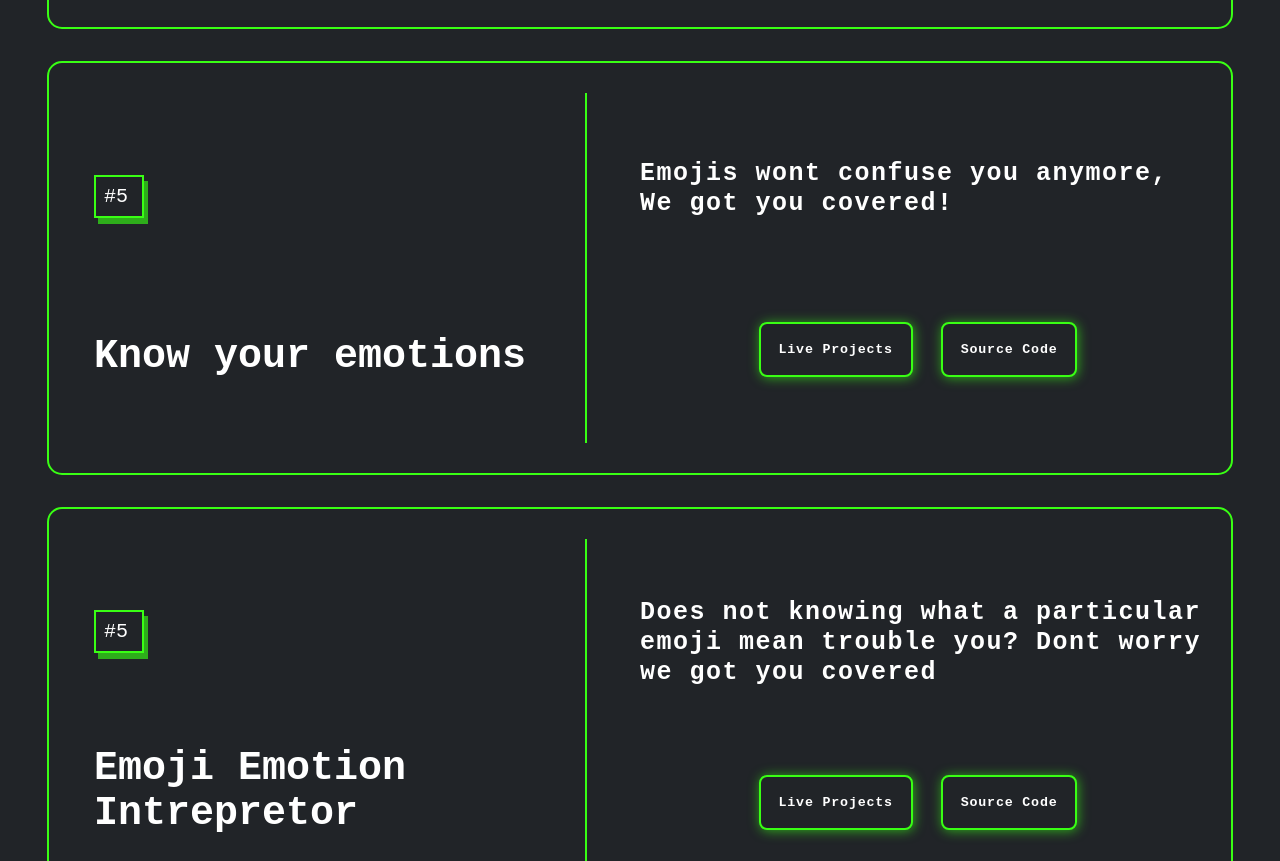
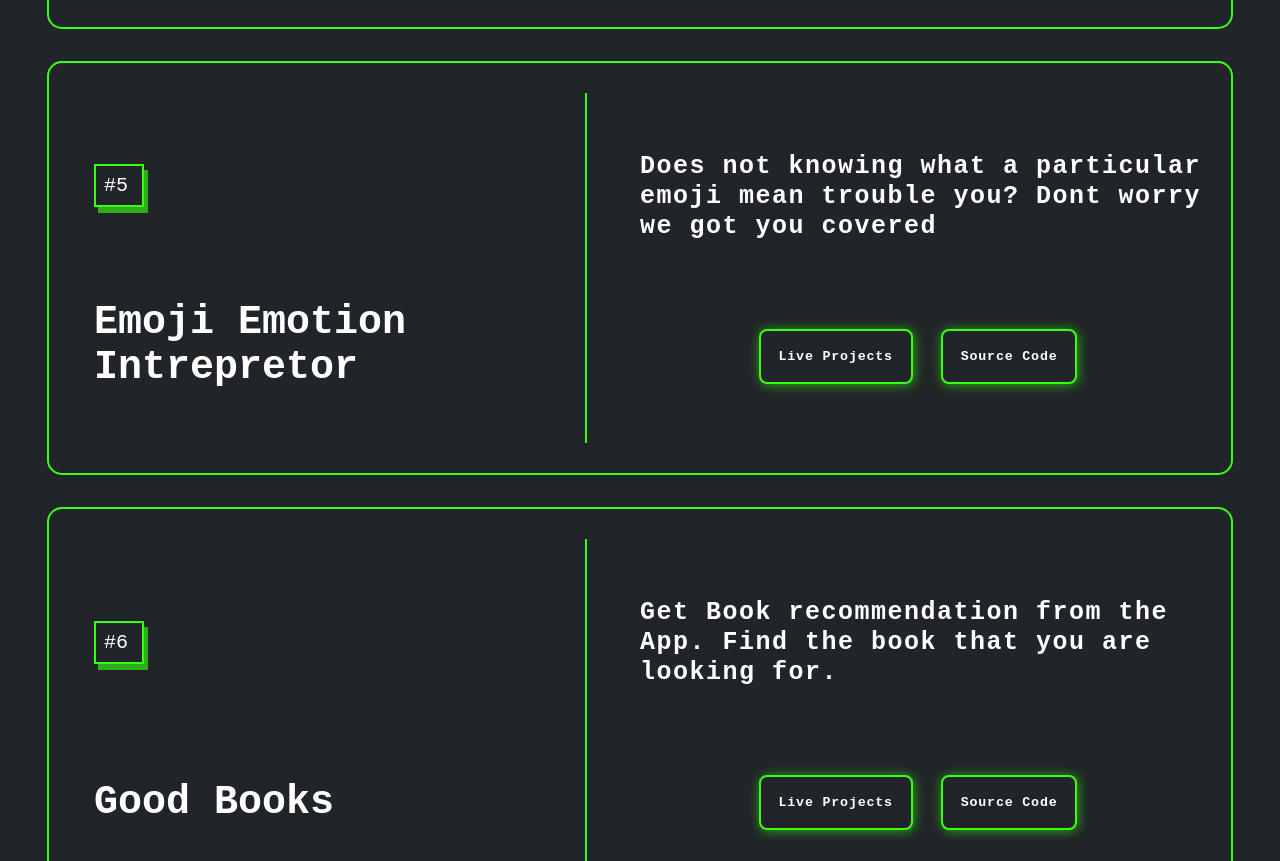
Before and after one commit to Bibin-Antony/bibinAntony-Protfolio, a plain HTML site: page project.html in a window 1280 px wide. Shown: the part 1893-2754 px from the top of the page. Drawn offline with Linux system fonts and the light colour scheme.

Commit message:
style : minor changes

```diff
--- a/project.html
+++ b/project.html
@@ -75,20 +75,7 @@
             </div>
             </div>
 
-            <div class="container-holder">
-                <div class="container-left">
-                    <span>#5</span>
-                    <h2>Know your emotions</h2>
-                </div>
-                <div class="container-right">
-                    <h4>Emojis wont confuse you anymore, We got you covered!
-                    </h4>
-                    <center> <span>
-                        <a href="2pnpx.csb.app/"><button>Live Projects</button></a>
-                        <a href="https://github.com/Bibin-Antony/emoji-emotion-intrepretor"><button>Source Code</button></a>
-                    </span></center>
-                </div>
-                </div>
+
 
                 <div class="container-holder">
                     <div class="container-left">
--- a/style.css
+++ b/style.css
@@ -116,6 +116,7 @@ nav li,a{
 .project-blog-container{
     display: flex;
     flex-direction: column;
+
 
 }
 
```
